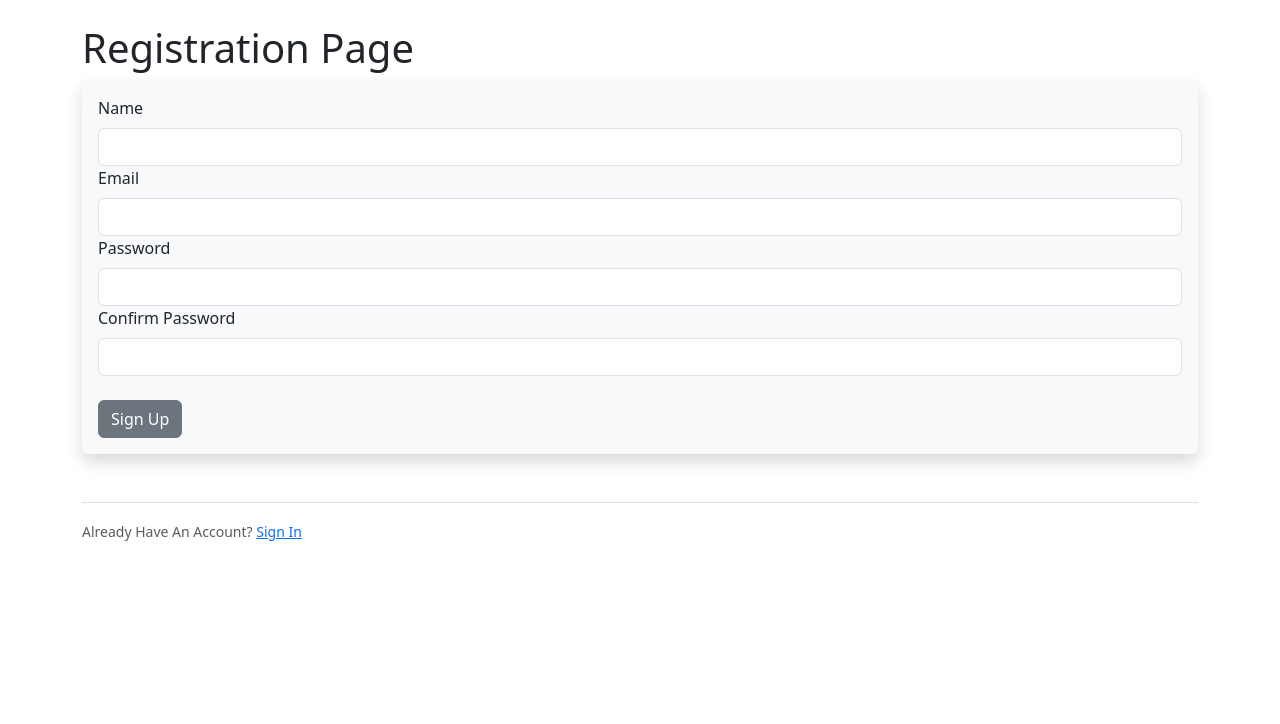
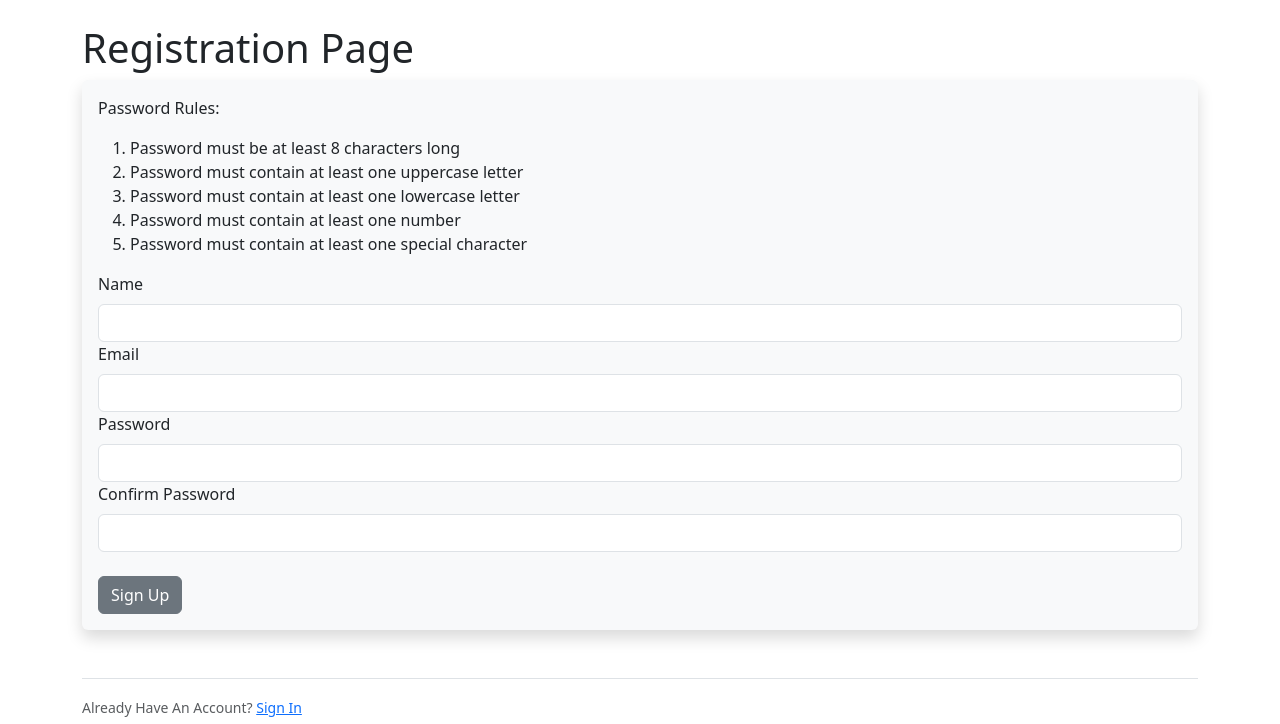
Before and after one commit to NimrodShefi/Cookbook, a Flask app: page /register in a window 1280 px wide. Shown: the part 76-800 px from the top of the page. Run offline with Flask 3, Linux system fonts and the light colour scheme; data that the repository does not hold is empty.

Commit message:
adding password rules to the website

```diff
--- a/cookbook/__init__.py
+++ b/cookbook/__init__.py
@@ -4,6 +4,7 @@ from flask_migrate import Migrate
 from flask_login import LoginManager
 from flask_mail import Mail
 from cookbook.config import Config
+import os
 
 # Initialise The Database
 db = SQLAlchemy()
@@ -21,6 +22,9 @@ def create_app(config_class=Config):
     # Using the config file to set the app's configuration rather than in this file (allows for easy reusing later on)
     app.config.from_object(config_class)
 
+    os.environ['FLASK_ENV'] = 'development'
+    app.debug = True
+
     db.init_app(app)
     migrate.init_app(app, db)
     login_manger.init_app(app)
--- /dev/null
+++ b/cookbook/static/js/password_rules.js
@@ -0,0 +1,46 @@
+document.addEventListener('DOMContentLoaded', function(){
+    const password_input = document.getElementById("password");
+
+    password_input.addEventListener('input', check_password)
+
+    function check_password() {
+        var password_value = password_input.value;
+
+        var rule_length = document.getElementById("rule1");
+        var rule_uppercase = document.getElementById("rule2");
+        var rule_lowercase = document.getElementById("rule3");
+        var rule_number = document.getElementById("rule4");
+        var rule_special_char = document.getElementById("rule5");
+
+        if (password_value.length >= 8) {
+            rule_length.style.color = 'green';
+        } else {
+            rule_length.style.color = 'red';
+        }
+
+        if (/[A-Z]/.test(password_value)) {
+            rule_uppercase.style.color = 'green';
+        } else {
+            rule_uppercase.style.color = 'red';
+        }
+
+        if (/[a-z]/.test(password_value)) {
+            rule_lowercase.style.color = 'green';
+        } else {
+            rule_lowercase.style.color = 'red';
+        }
+
+        if (/[1-9]/.test(password_value)) {
+            rule_number.style.color = 'green';
+        } else {
+            rule_number.style.color = 'red';
+        }
+
+        if (/[!@#$%^&*()]/.test(password_value)) {
+            rule_special_char.style.color = 'green';
+        } else {
+            rule_special_char.style.color = 'red';
+        }
+
+    }
+})
--- a/cookbook/templates/register.html
+++ b/cookbook/templates/register.html
@@ -1,9 +1,18 @@
 {% extends 'base.html' %}
 
 {% block content %}
+    <script src="{{ url_for('static', filename='js/password_rules.js') }}"></script>
 
     <h1>Registration Page</h1>
     <div class="shadow p-3 mb-5 bg-body-tertiary rounded">
+        <p>Password Rules:</p>
+        <ol>
+            {% set i = namespace(value=1) %}
+            {% for validator in form.password_hash.validators[1:] %}
+              <li id="rule{{i.value}}">{{validator.message}}</li>
+              {% set i.value = i.value + 1 %}
+            {% endfor %}
+        </ol>
         <form method="post">
             <!-- The if statement in each section will display error messages if something goes wrong -->
             {{ form.hidden_tag() }}
@@ -35,14 +44,14 @@
 
             {{ form.password_hash.label(class="form-label") }}
             {% if form.password_hash.errors %}
-                {{ form.password_hash(class="form-control is-invalid") }}
+                {{ form.password_hash(class="form-control is-invalid", id="password") }}
                 <div class="invalid-feedback">
                     {% for error in form.password_hash.errors%}
-                        <span>{{ error }}</span>
+                        <span>{{ error }}.</span>
                     {% endfor %}
                 </div>
             {% else %}
-                {{ form.password_hash(class="form-control") }}
+                {{ form.password_hash(class="form-control", id="password") }}
             {% endif %}
 
             {{ form.password_hash2.label(class="form-label") }}
--- a/cookbook/users/forms.py
+++ b/cookbook/users/forms.py
@@ -1,6 +1,6 @@
 from flask_wtf import FlaskForm
 from wtforms import StringField, SubmitField, PasswordField, BooleanField
-from wtforms.validators import DataRequired, EqualTo, Email, Length, ValidationError
+from wtforms.validators import DataRequired, EqualTo, Email, Length, ValidationError, Regexp
 from cookbook.models import Users
 from flask_login import current_user
 
@@ -14,7 +14,14 @@ class LoginForm(FlaskForm):
 class UserRegistrationForm(FlaskForm):
     name = StringField("Name", validators=[DataRequired(), Length(min=2, max=20)])
     email = StringField("Email", validators=[DataRequired(), Email()])
-    password_hash = PasswordField('Password', validators=[DataRequired()])
+    password_hash = PasswordField('Password', validators=[
+        DataRequired(message="Must have a value"),
+        Length(min=8, message="Password must be at least 8 characters long"),
+        Regexp('.*[A-Z].*', message="Password must contain at least one uppercase letter"),
+        Regexp('.*[a-z].*', message="Password must contain at least one lowercase letter"),
+        Regexp('.*[1-9].*', message="Password must contain at least one number"),
+        Regexp('.*[!@#$%^&*()].*', message="Password must contain at least one special character")
+    ])
     password_hash2 = PasswordField('Confirm Password', validators=[DataRequired(), EqualTo('password_hash', message="Passwords Must Match!")])
     submit = SubmitField("Sign Up")
 
@@ -45,6 +52,13 @@ class RequestResetForm(FlaskForm):
             raise ValidationError("Email doesn't exists in the system")
 
 class ResetPasswordForm(FlaskForm):
-    password = PasswordField('Password', validators=[DataRequired()])
+    password = PasswordField('Password', validators=[
+        DataRequired(message="Must have a value"),
+        Length(min=8, message="Password must be at least 8 characters long"),
+        Regexp('.*[A-Z].*', message='Password must contain at least one uppercase letter'),
+        Regexp('.*[a-z].*', message='Password must contain at least one lowercase letter'),
+        Regexp('.*[1-9].*', message='Password must contain at least one number'),
+        Regexp('.*[!@#$%^&*()].*', message='Password must contain at least one special character')
+    ])
     confirm_password = PasswordField('Confirm Password', validators=[DataRequired(), EqualTo('password', message="Passwords Must Match!")])
     submit = SubmitField("Update Password")
```
Also changed, not shown: cookbook/templates/reset_token.html (+11 -3 lines), cookbook/templates/settings.html (+12 -2 lines).
